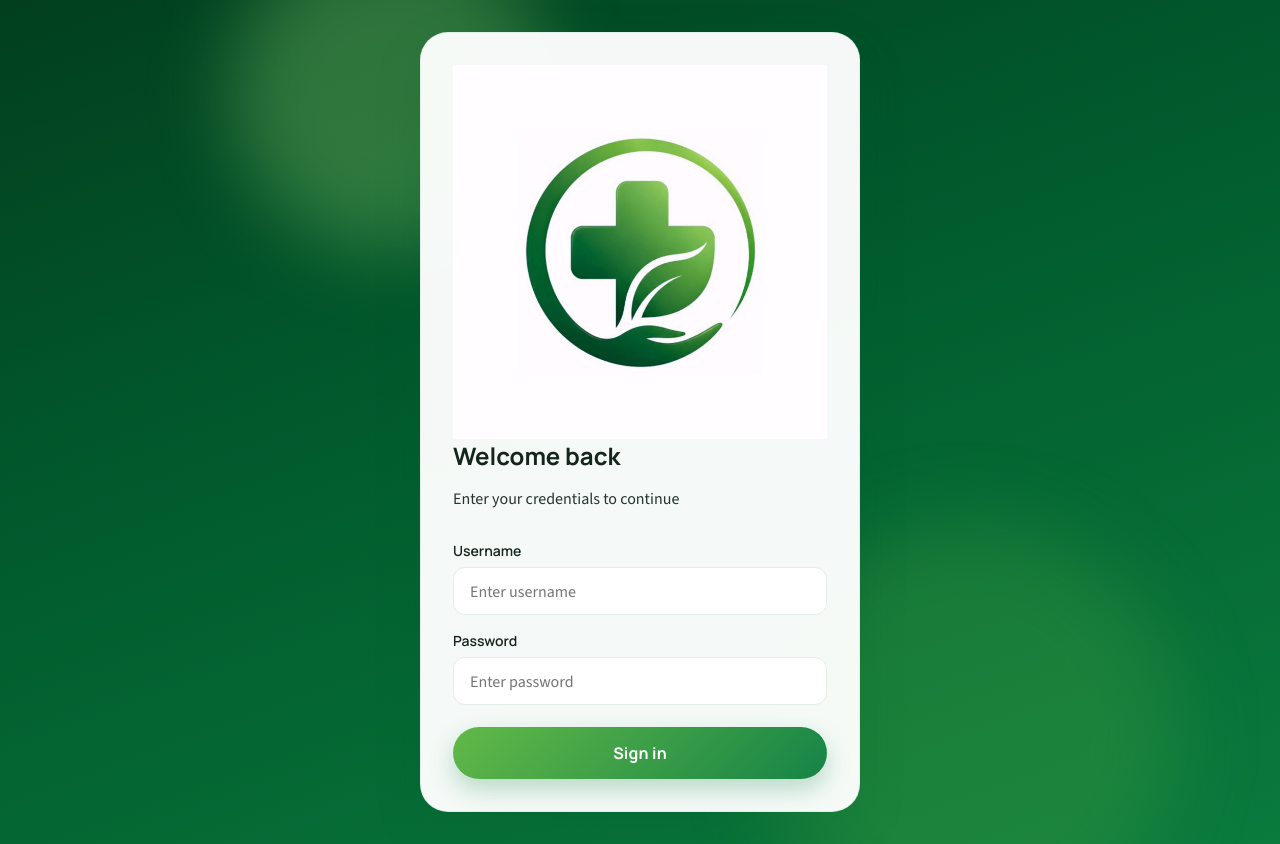
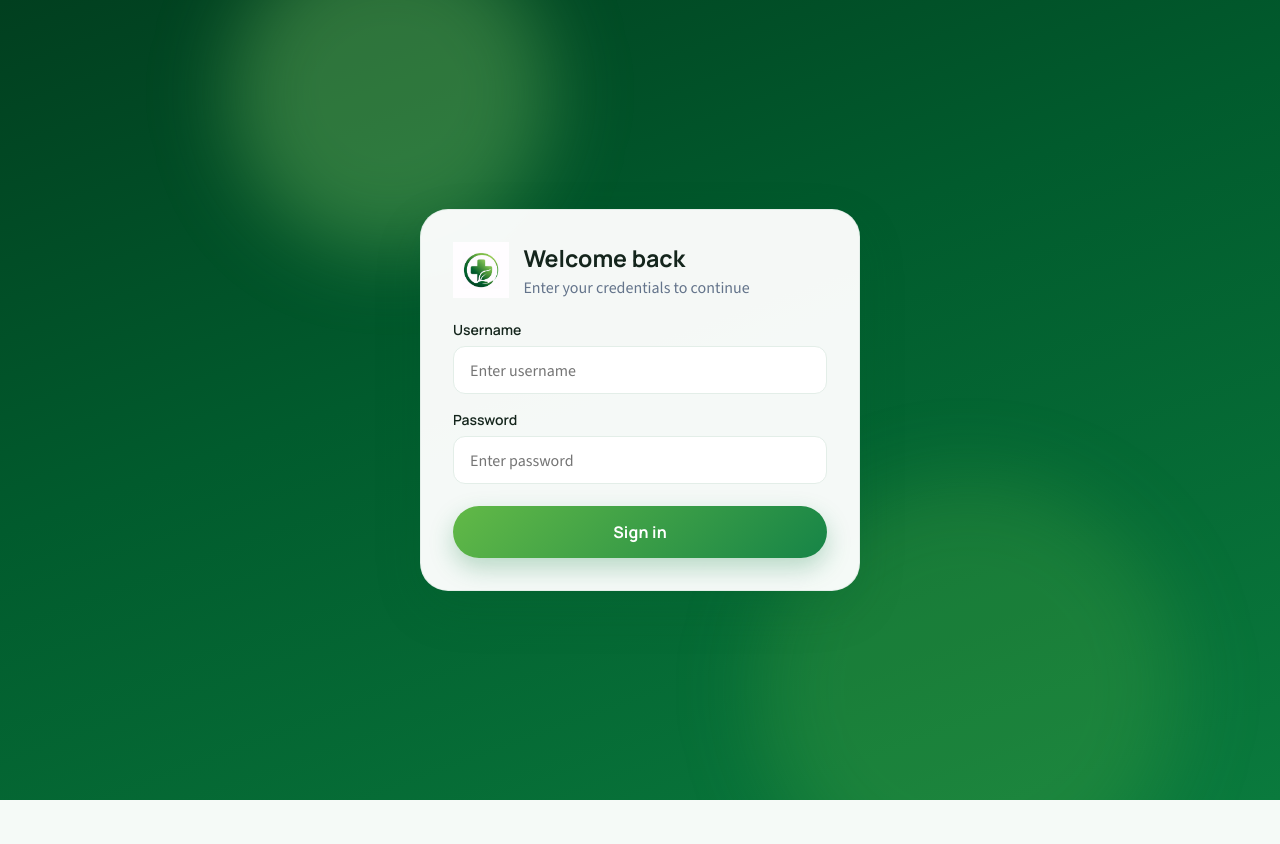
Before and after one commit to Prabhulite/medora-multi-agents, a React (Vite) app in the folder frontend/: page /login in a window 1280 px wide. After the commit the page ends 800 px from the top, so only its background shows below. Built offline with nearby package versions, Linux system fonts and the light colour scheme; no server answers.

Commit message:
Refactor LoginPage styles: Update header layout and adjust image sizes for improved design consistency.

```diff
--- a/frontend/src/features/auth/LoginPage.css
+++ b/frontend/src/features/auth/LoginPage.css
@@ -53,39 +53,25 @@
   animation: fadeRise 650ms ease both;
 }
 
-.login-card__brand {
-  display: grid;
-  justify-items: center;
-  text-align: center;
-  gap: 0.35rem;
-  margin-bottom: 0.5rem;
+.login-card__header {
+  display: flex;
+  align-items: center;
+  gap: 0.9rem;
+  margin-bottom: 0.35rem;
 }
 
-.login-card__brand img {
-  width: 72px;
-  height: 72px;
+.login-card__header img {
+  width: 56px;
+  height: 56px;
   object-fit: contain;
-  margin-bottom: 0.25rem;
 }
 
-.login-card__brand h1 {
-  font-size: 1.55rem;
-  letter-spacing: 0.12em;
-  color: var(--color-brand-deep);
+.login-card__header h2 {
+  font-size: 1.45rem;
 }
 
-.login-card__slogan {
-  margin: 0;
-  font-size: 0.78rem;
-  font-weight: 700;
-  letter-spacing: 0.14em;
-  text-transform: uppercase;
-  color: var(--color-primary);
-}
-
-.login-card__tagline {
-  margin: 0.15rem 0 0;
-  font-size: 0.95rem;
+.login-card__header p {
+  margin: 0.2rem 0 0;
   color: var(--color-text-secondary);
 }
 
```
